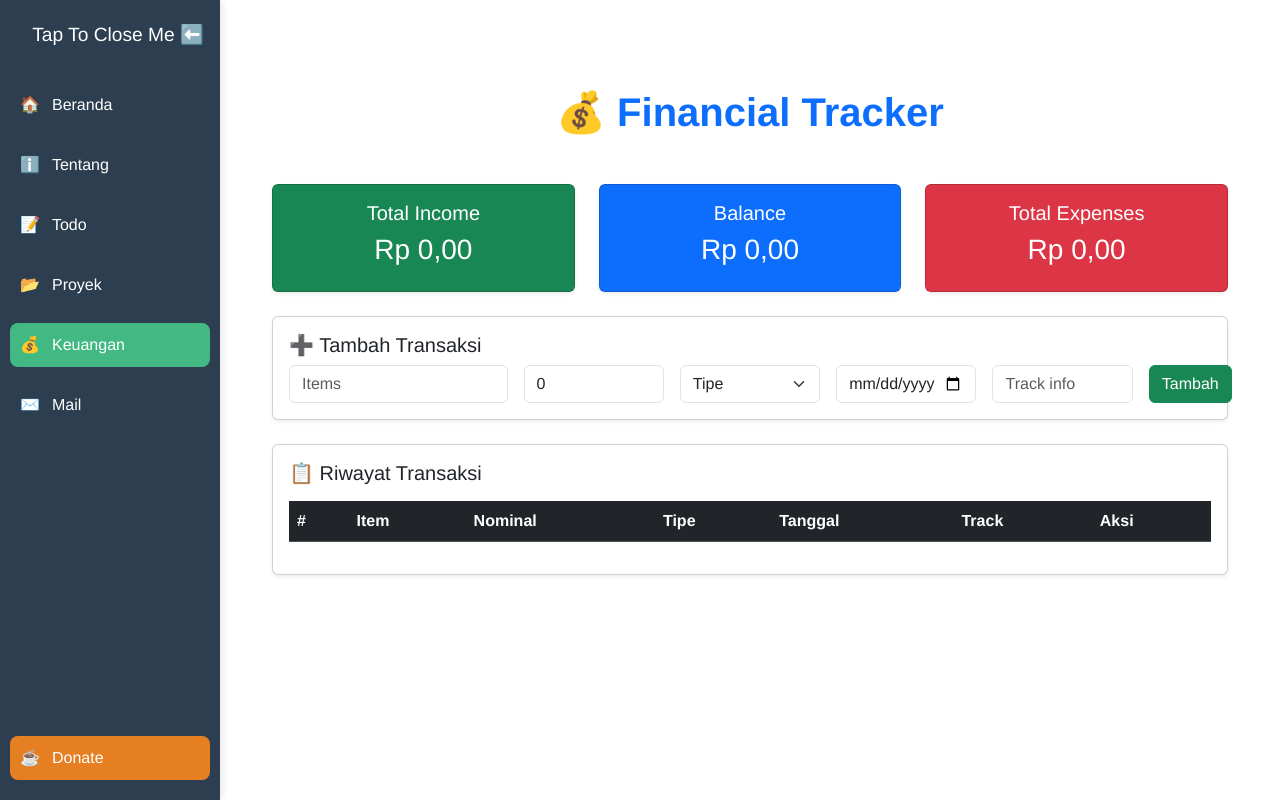
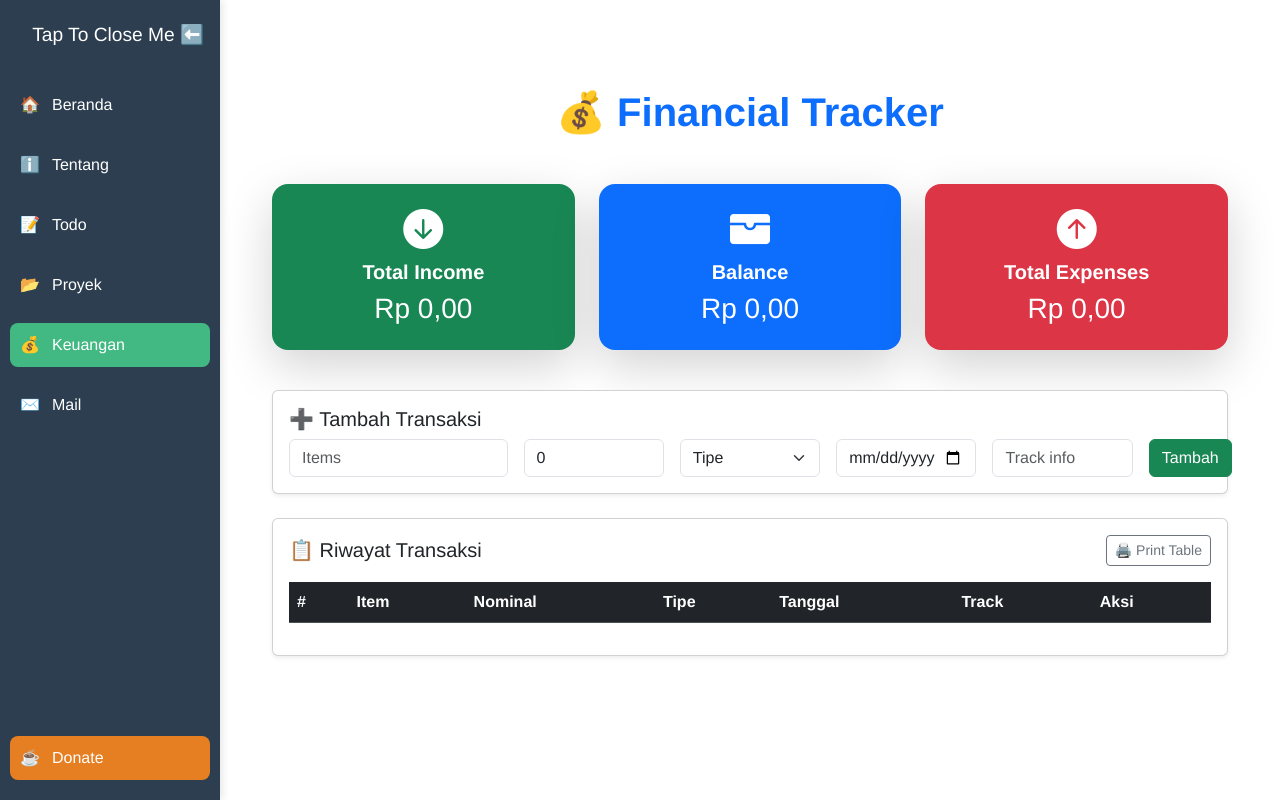
Before and after one commit to itsmebroarif/freelancertoolkit, a Vue app: page /finance in a window 1280 px wide. Built offline with nearby package versions, Linux system fonts and the light colour scheme.

Commit message:
Update Bagian Money Tracker

```diff
--- a/public/index.html
+++ b/public/index.html
@@ -11,6 +11,10 @@
       integrity="sha384-SgOJa3DmI69IUzQ2PVdRZhwQ+dy64/BUtbMJw1MZ8t5HZApcHrRKUc4W0kG879m7"
       crossorigin="anonymous"
     />
+    <link
+    rel="stylesheet"
+    href="https://cdn.jsdelivr.net/npm/bootstrap-icons@1.10.5/font/bootstrap-icons.css"
+  />
     <link href="https://unpkg.com/aos@2.3.1/dist/aos.css" rel="stylesheet">
     <title>Freelance Tool</title>
 
--- a/src/views/moneyTracker.vue
+++ b/src/views/moneyTracker.vue
@@ -4,28 +4,31 @@
       💰 Financial Tracker
     </h1>
 
-    <!-- Cards Section -->
+    <!-- Summary Cards -->
     <div class="row mb-4">
-      <div class="col-md-4">
-        <div class="card text-bg-success shadow-sm">
+      <div class="col-md-4 mb-3">
+        <div class="card shadow-lg border-0 text-white bg-success rounded-4">
           <div class="card-body text-center">
-            <h5 class="card-title">Total Income</h5>
+            <i class="bi bi-arrow-down-circle-fill fs-1 mb-2"></i>
+            <h5 class="card-title fw-semibold">Total Income</h5>
             <h3>{{ formatCurrency(totalIncome) }}</h3>
           </div>
         </div>
       </div>
-      <div class="col-md-4">
-        <div class="card text-bg-primary shadow-sm">
+      <div class="col-md-4 mb-3">
+        <div class="card shadow-lg border-0 text-white bg-primary rounded-4">
           <div class="card-body text-center">
-            <h5 class="card-title">Balance</h5>
+            <i class="bi bi-wallet-fill fs-1 mb-2"></i>
+            <h5 class="card-title fw-semibold">Balance</h5>
             <h3>{{ formatCurrency(balance) }}</h3>
           </div>
         </div>
       </div>
-      <div class="col-md-4">
-        <div class="card text-bg-danger shadow-sm">
+      <div class="col-md-4 mb-3">
+        <div class="card shadow-lg border-0 text-white bg-danger rounded-4">
           <div class="card-body text-center">
-            <h5 class="card-title">Total Expenses</h5>
+            <i class="bi bi-arrow-up-circle-fill fs-1 mb-2"></i>
+            <h5 class="card-title fw-semibold">Total Expenses</h5>
             <h3>{{ formatCurrency(totalExpenses) }}</h3>
           </div>
         </div>
@@ -36,56 +39,31 @@
     <div class="card mb-4 shadow-sm">
       <div class="card-body">
         <h5 class="card-title">➕ Tambah Transaksi</h5>
-        <form @submit.prevent="addTransaction">
+        <form @submit.prevent="isEditing ? updateTransaction() : addTransaction()">
           <div class="row g-3">
             <div class="col-md-3">
-              <input
-                v-model="newTransaction.item"
-                type="text"
-                class="form-control"
-                placeholder="Items"
-                required
-              />
+              <input v-model="newTransaction.item" type="text" class="form-control" placeholder="Items" required />
             </div>
             <div class="col-md-2">
-              <input
-                v-model.number="newTransaction.amount"
-                type="number"
-                class="form-control"
-                placeholder="Nominal"
-                required
-              />
+              <input v-model.number="newTransaction.amount" type="number" class="form-control" placeholder="Nominal" required />
             </div>
             <div class="col-md-2">
-              <select
-                v-model="newTransaction.type"
-                class="form-select"
-                required
-              >
+              <select v-model="newTransaction.type" class="form-select" required>
                 <option disabled value="">Tipe</option>
                 <option value="income">Income</option>
                 <option value="expense">Expense</option>
               </select>
             </div>
             <div class="col-md-2">
-              <input
-                v-model="newTransaction.date"
-                type="date"
-                class="form-control"
-                required
-              />
+              <input v-model="newTransaction.date" type="date" class="form-control" required />
             </div>
             <div class="col-md-2">
-              <input
-                v-model="newTransaction.track"
-                type="text"
-                class="form-control"
-                placeholder="Track info"
-                required
-              />
+              <input v-model="newTransaction.track" type="text" class="form-control" placeholder="Track info" required />
             </div>
             <div class="col-md-1 d-grid">
-              <button type="submit" class="btn btn-success">Tambah</button>
+              <button type="submit" class="btn btn-success">
+                {{ isEditing ? "Update" : "Tambah" }}
+              </button>
             </div>
           </div>
         </form>
@@ -95,7 +73,13 @@
     <!-- Table Section -->
     <div class="card shadow-sm">
       <div class="card-body">
-        <h5 class="card-title mb-3">📋 Riwayat Transaksi</h5>
+        <div class="d-flex justify-content-between align-items-center mb-3">
+          <h5 class="card-title mb-0">📋 Riwayat Transaksi</h5>
+          <button class="btn btn-outline-secondary btn-sm" @click="printTable">
+            🖨️ Print Table
+          </button>
+        </div>
+        <div ref="printSection">
           <table class="table table-hover table-striped align-middle">
             <thead class="table-dark">
               <tr>
@@ -114,29 +98,24 @@
                 <td>{{ t.item }}</td>
                 <td>{{ formatCurrency(t.amount) }}</td>
                 <td>
-                <span
-                  :class="
-                    t.type === 'income'
-                      ? 'text-success fw-bold'
-                      : 'text-danger fw-bold'
-                  "
-                >
+                  <span :class="t.type === 'income' ? 'text-success fw-bold' : 'text-danger fw-bold'">
                     {{ t.type }}
                   </span>
                 </td>
                 <td>{{ t.date }}</td>
                 <td>{{ t.track }}</td>
                 <td>
-                <button
-                  class="btn btn-sm btn-danger"
-                  @click="deleteTransaction(t.id)"
-                >
+                  <button class="btn btn-sm btn-warning me-2" @click="editTransaction(t)">
+                    Edit
+                  </button>
+                  <button class="btn btn-sm btn-danger" @click="deleteTransaction(t.id)">
                     Hapus
                   </button>
                 </td>
               </tr>
             </tbody>
           </table>
+        </div>
       </div>
     </div>
   </div>
@@ -154,36 +133,47 @@ export default {
         date: "",
         track: "",
       },
+      isEditing: false,
+      editId: null,
     };
   },
   computed: {
     totalIncome() {
-      return this.transactions
-        .filter((t) => t.type === "income")
-        .reduce((sum, t) => sum + t.amount, 0);
+      const total = this.transactions.filter(t => t.type === "income").reduce((sum, t) => sum + t.amount, 0);
+      return isNaN(total) ? 0 : total;
     },
     totalExpenses() {
-      return this.transactions
-        .filter((t) => t.type === "expense")
-        .reduce((sum, t) => sum + t.amount, 0);
+      const total = this.transactions.filter(t => t.type === "expense").reduce((sum, t) => sum + t.amount, 0);
+      return isNaN(total) ? 0 : total;
     },
     balance() {
-      return this.totalIncome - this.totalExpenses;
+      const balance = this.totalIncome - this.totalExpenses;
+      return isNaN(balance) ? 0 : balance;
     },
   },
   methods: {
     addTransaction() {
-      const newT = {
-        ...this.newTransaction,
-        id: Date.now(),
-      };
+      const newT = { ...this.newTransaction, id: Date.now() };
       this.transactions.push(newT);
       this.saveToLocal();
       this.resetForm();
     },
     deleteTransaction(id) {
-      this.transactions = this.transactions.filter((t) => t.id !== id);
+      this.transactions = this.transactions.filter(t => t.id !== id);
       this.saveToLocal();
+    },
+    editTransaction(t) {
+      this.newTransaction = { ...t };
+      this.editId = t.id;
+      this.isEditing = true;
+    },
+    updateTransaction() {
+      const idx = this.transactions.findIndex(t => t.id === this.editId);
+      if (idx !== -1) {
+        this.transactions[idx] = { ...this.newTransaction, id: this.editId };
+        this.saveToLocal();
+        this.resetForm();
+      }
     },
     saveToLocal() {
       localStorage.setItem("transactions", JSON.stringify(this.transactions));
@@ -200,12 +190,30 @@ export default {
         date: "",
         track: "",
       };
+      this.isEditing = false;
+      this.editId = null;
     },
     formatCurrency(value) {
+      if (isNaN(value)) value = 0;
       return new Intl.NumberFormat("id-ID", {
         style: "currency",
         currency: "IDR",
       }).format(value);
+    },
+    printTable() {
+      const printContents = this.$refs.printSection.innerHTML;
+      const w = window.open("", "", "height=700,width=1000");
+      w.document.write("<html><head><title>Print Transaksi</title>");
+      w.document.write('<link rel="stylesheet" href="https://cdn.jsdelivr.net/npm/bootstrap@5.3.0/dist/css/bootstrap.min.css">');
+      w.document.write("</head><body>");
+      w.document.write(printContents);
+      w.document.write("</body></html>");
+      w.document.close();
+      w.focus();
+      setTimeout(() => {
+        w.print();
+        w.close();
+      }, 500);
     },
   },
   mounted() {
```
Lines whose indentation alone changed are shown as unchanged.
